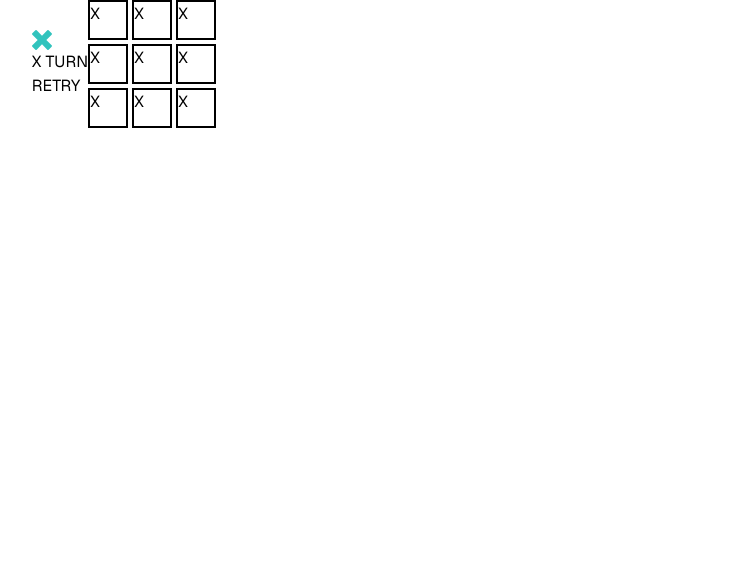
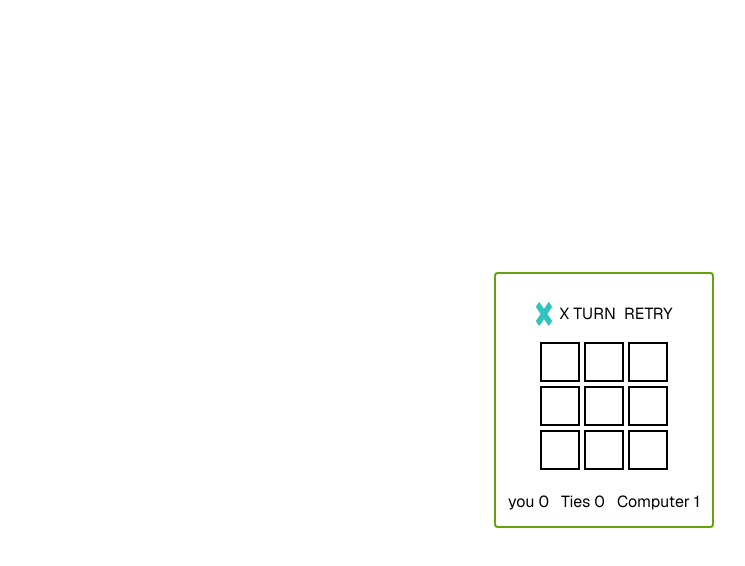
Before and after one commit to orazdaurenov/tic-tac-toe, a Next.js app: page / in a window 1280 px wide. Shown: the top 566 px of the page, without its empty margins (36-781 px from the left). Built offline with nearby package versions, Linux system fonts and the light colour scheme.

Commit message:
refactor shift squares to parent component
Co-authored-by: TheMcnafaha <TheMcnafaha@users.noreply.github.com>

```diff
--- a/src/app/components/Game.tsx
+++ b/src/app/components/Game.tsx
@@ -1,11 +1,52 @@
-import React, { ReactNode } from "react";
-interface GameProps {
-  children: ReactNode;
-}
+"use client";
+import React, { ReactNode, useState } from "react";
+import Header from "./Header";
+import Grid, { ValidValues } from "./Grid";
+import Results from "./Results";
 
-const Game = ({ children }: GameProps) => {
+const Game = () => {
+  const defaultSquare: Array<ValidValues> = [
+    " ",
+    " ",
+    " ",
+    " ",
+    " ",
+    " ",
+    " ",
+    " ",
+    " ",
+  ];
+  const [squares, setSquares] = useState(defaultSquare);
+  const [lastSquare, setLastSquare] = useState<ValidValues>(" ");
+  const arr = ["X", "X", "X"];
+  // index,str => arr[index]=strg
+  // [X,X,X] => (2,"O") => [X,X,O]
+  const outputArr: string[] = [];
+  changeIndex(1, "7", arr);
+
+  function changeIndex(replaceIndex: number, replace: string, arr: string[]) {
+    //code below:
+    for (let i = 0; i <= arr.length - 1; i++) {
+      const currentElement = arr[i] as string;
+      //give a console.log that says "last loop" when its the last loop
+
+      if (i === replaceIndex) {
+        console.log("last loop");
+        outputArr.push("O");
+      } else outputArr.push(currentElement);
+    }
+  }
+
+  console.log("RESULTS: ", outputArr);
+
   return (
-    <div className="flex w-80 items-center justify-center">{children}</div>
+    <div className="flex min-h-dvh flex-col items-center justify-center">
+      <div className="flex flex-col items-center justify-center rounded border-2 border-solid border-lime-600 p-3">
+        <Header />
+        <Grid squares={squares} lastSquare={lastSquare} />
+        <Results />
+      </div>
+    </div>
   );
 };
 
--- a/src/app/components/Grid.tsx
+++ b/src/app/components/Grid.tsx
@@ -1,27 +1,30 @@
 "use client";
 import React, { useState, type ReactNode } from "react";
+import { string } from "zod";
 
-const Grid = () => {
-  const defaultSquare: Array<ValidValues> = [
-    "X",
-    "X",
-    "X",
-    "X",
-    "X",
-    "X",
-    "X",
-    "X",
-    "X",
-  ];
-  const [squares, setSquares] = useState(defaultSquare);
-  function handleClick(i: number) {
+export type SquaresState = {
+  squares: Array<ValidValues>;
+  lastSquare: ValidValues;
+};
+
+const Grid = ({ squares, lastSquare }: SquaresState) => {
+  function fillCell(Currinput: ValidValues) {
+    if (Currinput === " ") {
+      const nextSquare = lastSquare === "X" ? "O" : "X";
+      setLastSquare(nextSquare);
+      return nextSquare;
+    }
+    return Currinput;
+  }
+  function handleClick(squareIndex: number) {
+    // [x,x,x,x,x]
+    // [x,x,o,x,x]
     const nextSquares = squares.map((square, index) => {
-      if (index === i) {
-        return "O";
+      if (index === squareIndex) {
+        return fillCell(square);
       }
       return square;
     });
-    console.log(squares[i]);
     setSquares(nextSquares);
   }
   return (
@@ -43,8 +46,8 @@ const Grid = () => {
 // ts funcitons have this pattern: funName(props:propsType):retrunType{}
 // default empty type is any
 // implicit retun type: whatever the fn retuns becomes its return type
-type ValidValues = "X" | " " | "O";
-interface SquareProps {
+export type ValidValues = "X" | " " | "O";
+export interface SquareProps {
   value: ValidValues;
   handleClick: () => void;
 }
--- a/src/app/components/Header.tsx
+++ b/src/app/components/Header.tsx
@@ -1,11 +1,13 @@
+"use client";
+
 import React from "react";
 
 const Header = () => {
   return (
-    <header className="">
+    <header className="flex gap-2 p-4">
       <Logo />
       <Turn />
-      <Retry />
+      <Retry clearSquares={() => console.log("squares cleared")} />
     </header>
   );
 };
@@ -13,7 +15,7 @@ const Header = () => {
 const Logo = () => {
   return (
     <>
-      <img src="/imgX.svg" alt="" className="w-5" />
+      <img src="/imgX.svg" alt="" className="w-4" />
     </>
   );
 };
@@ -26,10 +28,14 @@ const Turn = () => {
   );
 };
 
-const Retry = () => {
+export type RetryProps = {
+  clearSquares: () => void;
+};
+
+const Retry = ({ clearSquares }: RetryProps) => {
   return (
     <>
-      <p>RETRY</p>
+      <button onClick={clearSquares}>RETRY</button>
     </>
   );
 };
--- /dev/null
+++ b/src/app/components/Results.tsx
@@ -0,0 +1,13 @@
+import React from "react";
+
+const Results = () => {
+  return (
+    <div className="mt-5 flex gap-3">
+      <div>you 0</div>
+      <div>Ties 0</div>
+      <div>Computer 1</div>
+    </div>
+  );
+};
+
+export default Results;
--- a/src/app/page.tsx
+++ b/src/app/page.tsx
@@ -1,12 +1,5 @@
 import Game from "./components/Game";
-import Grid from "./components/Grid";
-import Header from "./components/Header";
 
 export default function HomePage() {
-  return (
-    <Game>
-      <Header />
-      <Grid />
-    </Game>
-  );
+  return <Game />;
 }
```
